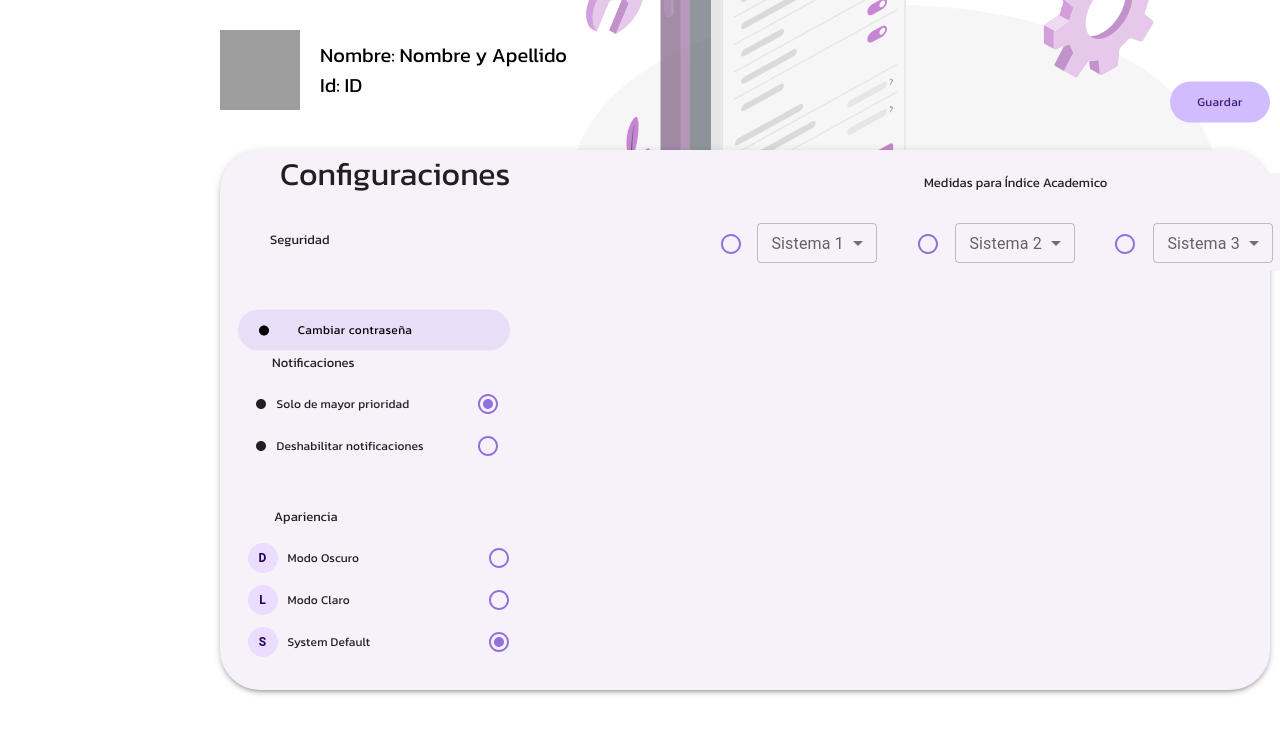
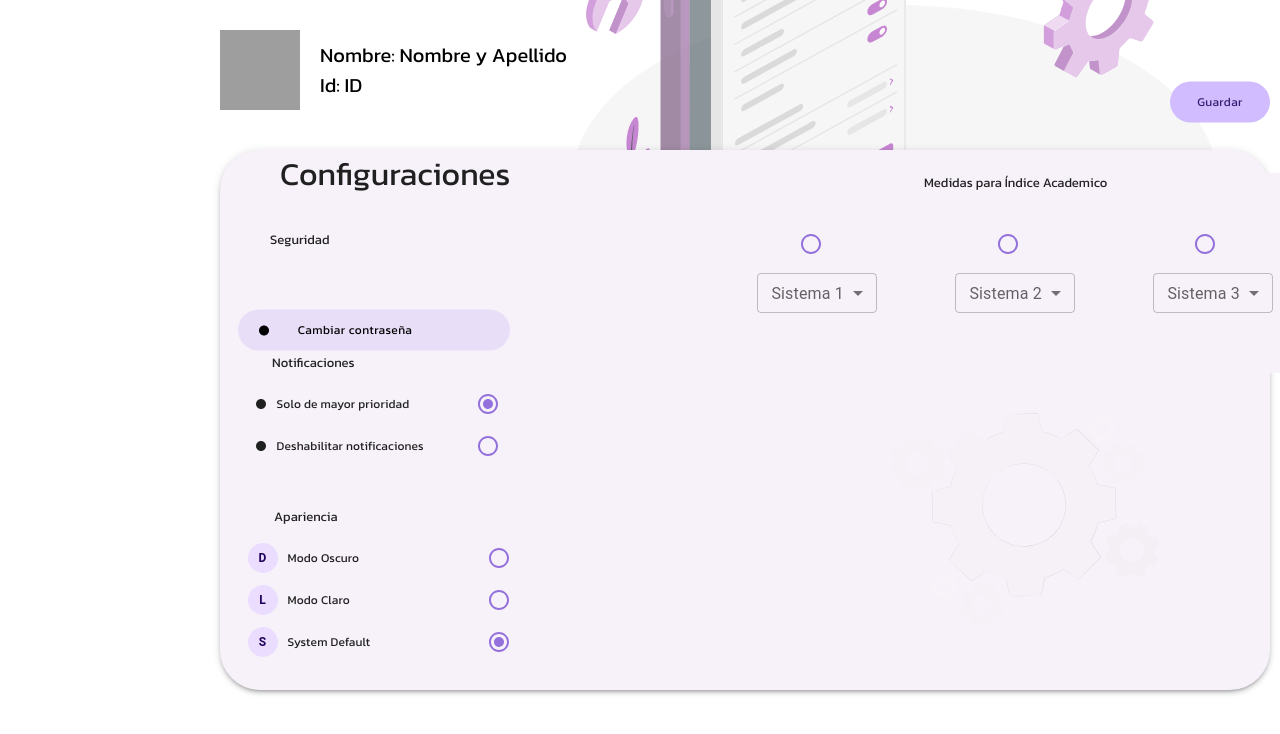
Before and after one commit to siriuzz/IndiC, a Next.js app: page /configuracion in a window 1280 px wide. Shown: the top 734 px of the page. Built offline with nearby package versions, Linux system fonts and the light colour scheme; grey boxes are pictures that could not be loaded.

Commit message:
pagina de configuracion ready (optimizar codigo)

```diff
--- a/src/app/configuracion/page.js
+++ b/src/app/configuracion/page.js
@@ -300,9 +300,9 @@ export default function Configuración() {
                                         />
                                     </RadioGroup>
                                 </FormControl>
-                                <div style={{ fontWeight: "400", background: "#F7F2FA", fontSize: "13px", width: "400px", marginLeft: "650px", marginTop: "-490px" }}>
+                                <div style={{ fontWeight: "400", background: "#F7F2FA", fontSize: "13px", width: "400px", marginLeft: "650px", marginTop: "-490px", height:"200px"}}>
                                     Medidas para Índice Academico
-                                    <FormControl sx={{ m: 1, minWidth: 120, borderColor: "#6750A4", marginTop: "50px", marginLeft: "-350px", }} size="small">
+                                    <FormControl sx={{ m: 1, minWidth: 120, borderColor: "#6750A4", marginTop: "100px", marginLeft: "-350px", }} size="small">
                                         <InputLabel id="demo-simple-select-autowidth-label">Sistema 1</InputLabel>
                                         <Select
                                             labelId="demo-simple-select-autowidth-label"
@@ -404,7 +404,7 @@ export default function Configuración() {
                                         </Select>
                                     </FormControl>
 
-                                    <FormControl sx={{ m: 1, minWidth: 120, marginTop: "50px", marginLeft: "70px", }} size="small">
+                                    <FormControl sx={{ m: 1, minWidth: 120, marginTop: "100px", marginLeft: "70px", }} size="small">
                                         <InputLabel id="demo-simple-select-autowidth-label">Sistema 2</InputLabel>
                                         <Select
                                             labelId="demo-simple-select-autowidth-label"
@@ -482,7 +482,7 @@ export default function Configuración() {
                                         </Select>
                                     </FormControl>
 
-                                    <FormControl sx={{ m: 1, minWidth: 120, borderBlockColor: "#6750A4", marginTop: "50px", marginLeft: "70px", }} size="small">
+                                    <FormControl sx={{ m: 1, minWidth: 120, borderBlockColor: "#6750A4", marginTop: "100px", marginLeft: "70px", }} size="small">
                                         <InputLabel id="demo-simple-select-autowidth-label">Sistema 3</InputLabel>
                                         <Select
                                             labelId="demo-simple-select-autowidth-label"
@@ -576,7 +576,7 @@ export default function Configuración() {
                                         >
                                             <FormControlLabel
                                                 value="Sistema 1"
-                                                control={<Radio style={{ color: "#9370DB", marginLeft: "20px" }} />}
+                                                control={<Radio style={{ color: "#9370DB", marginLeft: "100px" }} />}
                                             />
                                             <FormControlLabel
                                                 value="Sistema 2"
@@ -587,6 +587,13 @@ export default function Configuración() {
                                         </RadioGroup>
                                     </FormControl>
                                 </div>
+                                <Image
+                                    src={"/assets/settings.svg"}
+                                    style={{ height: "300px", width: "300px", marginLeft:"600px", opacity: "0.5", marginTop: "-20px"}}
+                                    height={100}
+                                    width={100}
+                                    alt="Settings Image"
+                                />
                             </div>
                         </div>
                     </div>
```
Also changed, not shown: public/assets/settings.svg (added).
